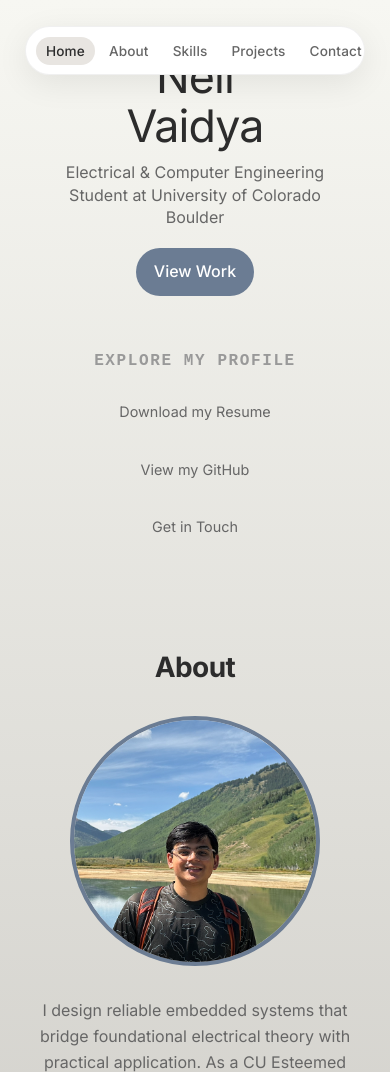
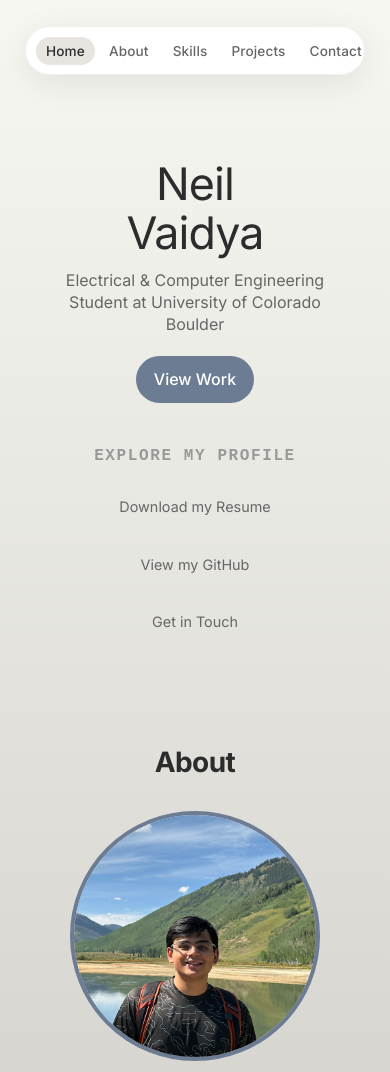
Before and after one commit to nvaidya05/portfolio, a plain HTML site: page index.html in a window 390 px wide. Shown: the top 1072 px of the page. Drawn offline with Linux system fonts and the light colour scheme.

Commit message:
Updated styles.css mobile view v4

```diff
--- a/styles.css
+++ b/styles.css
@@ -670,18 +670,20 @@ section {
         align-self: center !important;
     }
 
-    .hero {
-        padding-top: 120px !important;
-    }
+
 
     /* Existing hero overrides */
     .hero {
     display: flex !important;
-        flex-direction: column !important; /* stack vertically */
+    flex-direction: column !important;
     align-items: center !important;
     justify-content: center;
     gap: 40px;
-        padding: 40px 20px !important;
+
+    /* ⭐ ADD THIS BELOW: */
+    padding: 160px 20px 40px !important;
+    /*     ↑ top padding increased so mobile bar doesn't cover your name */
+
     text-align: center !important;
 }
 
```
Lines whose indentation alone changed are shown as unchanged.
